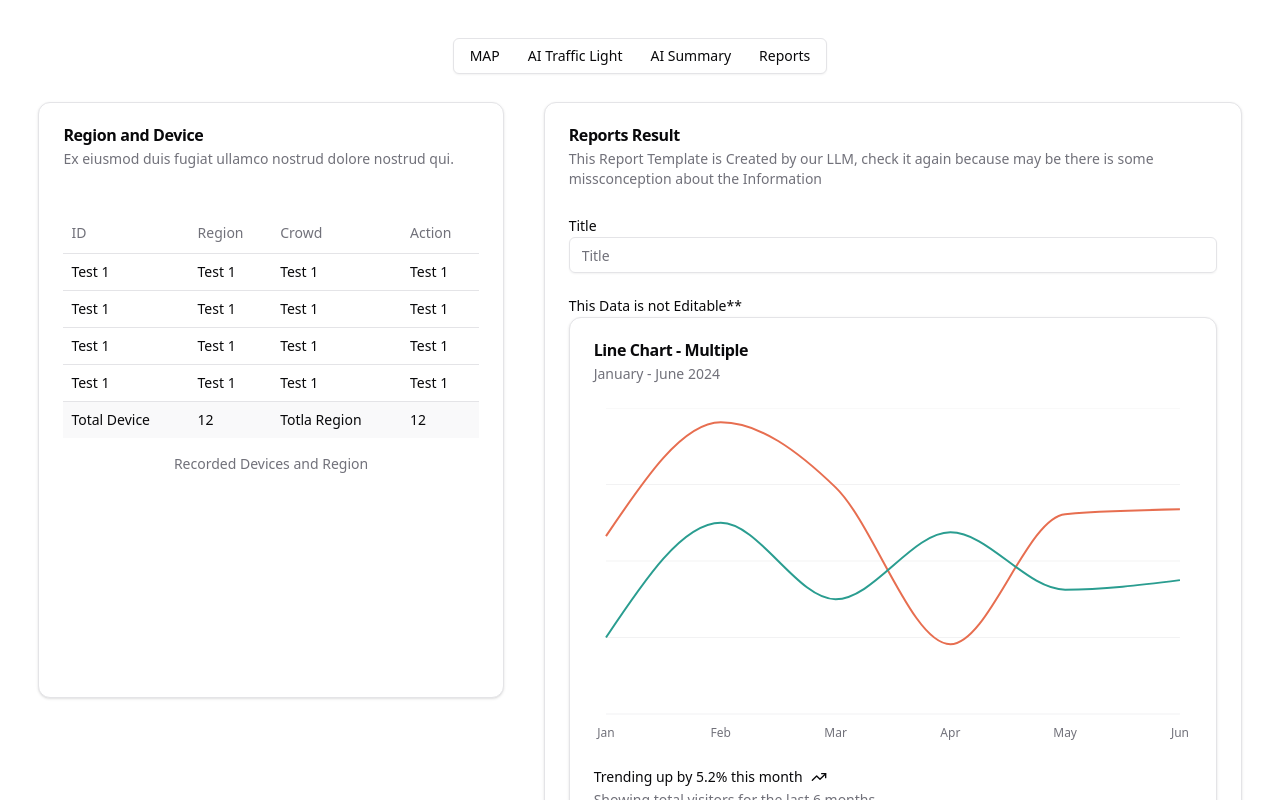
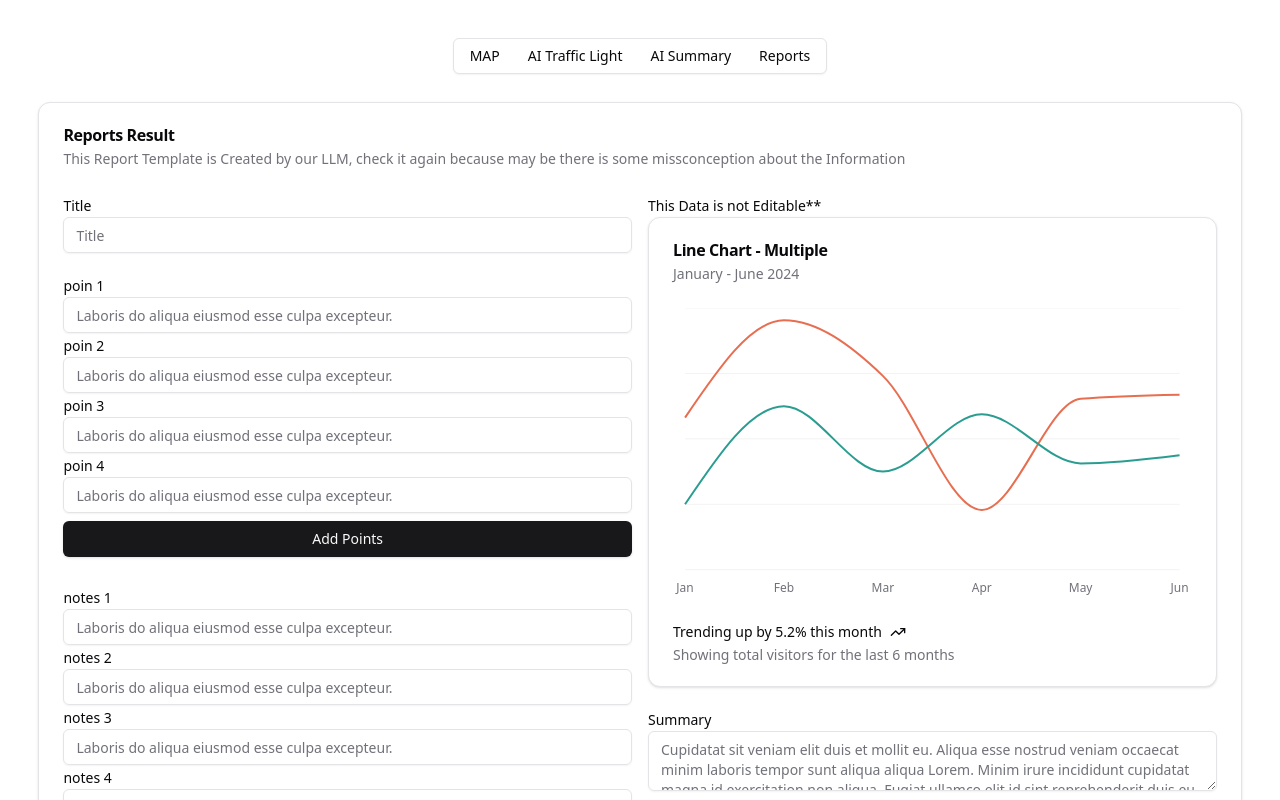
Before and after one commit to alexchtst/Smart-Traffic-Management-Fronteend, a Next.js app: page /Report in a window 1280 px wide. Shown: the top 800 px of the page. Built offline with nearby package versions, Linux system fonts and the light colour scheme.

Commit message:
delete the device table in reports because unescesary

```diff
--- a/src/app/Report/page.jsx
+++ b/src/app/Report/page.jsx
@@ -4,11 +4,8 @@ import React from "react";
 
 const Page = () => {
   return (
-    <div className="w-full h-screen py-[15vw] px-[3vw] space-x-0 space-y-10 md:flex md:py-[8vw] md:space-y-0 md:space-x-10">
-      <div className="md:w-[40%]">
-        <RegionDeviceTable />
-      </div>
-      <div className="md:w-[60%]">
+    <div className="w-full h-fit py-[15vw] px-[3vw] space-x-0 space-y-10 md:flex md:py-[8vw] md:space-y-0 md:space-x-10">
+      <div className="md:w-[100%]">
         <ReportsTemplate />
       </div>
     </div>
--- a/src/app/login/page.jsx
+++ /dev/null
@@ -1,11 +0,0 @@
-import { LoginForm } from "@/components/login-form"
-
-export default function Page() {
-  return (
-    (<div className="flex min-h-svh w-full items-center justify-center p-6 md:p-10">
-      <div className="w-full max-w-sm">
-        <LoginForm />
-      </div>
-    </div>)
-  );
-}
--- a/src/components/reports-template.jsx
+++ b/src/components/reports-template.jsx
@@ -1,5 +1,6 @@
-'use client'
+"use client";
 
+import { Separator } from "@radix-ui/react-menubar";
 import { CrowdChart } from "./chart";
 import {
   Card,
@@ -12,7 +13,51 @@ import { Input } from "./ui/input";
 import { Label } from "./ui/label";
 import { Textarea } from "./ui/textarea";
 
+import { useState, useEffect } from "react";
+import { Button } from "./ui/button";
+
 export function ReportsTemplate() {
+  const [points, setPoints] = useState([
+    {
+      name: "poin 1",
+      content: "Laboris do aliqua eiusmod esse culpa excepteur.",
+    },
+    {
+      name: "poin 2",
+      content: "Laboris do aliqua eiusmod esse culpa excepteur.",
+    },
+    {
+      name: "poin 3",
+      content: "Laboris do aliqua eiusmod esse culpa excepteur.",
+    },
+    {
+      name: "poin 4",
+      content: "Laboris do aliqua eiusmod esse culpa excepteur.",
+    },
+  ]);
+  const [additionalNotes, setAdditionalNotes] = useState([
+    {
+      name: "notes 1",
+      content: "Laboris do aliqua eiusmod esse culpa excepteur.",
+    },
+    {
+      name: "notes 2",
+      content: "Laboris do aliqua eiusmod esse culpa excepteur.",
+    },
+    {
+      name: "notes 3",
+      content: "Laboris do aliqua eiusmod esse culpa excepteur.",
+    },
+    {
+      name: "notes 4",
+      content: "Laboris do aliqua eiusmod esse culpa excepteur.",
+    },
+  ]);
+
+  const [summary, setSummary] = useState(
+    "Cupidatat sit veniam elit duis et mollit eu. Aliqua esse nostrud veniam occaecat minim laboris tempor sunt aliqua aliqua Lorem. Minim irure incididunt cupidatat magna id exercitation non aliqua. Fugiat ullamco elit id sint reprehenderit duis eu consequat veniam magna sunt pariatur tempor enim. Nisi elit consequat irure in aliquip ea nulla in proident consectetur."
+  );
+
   return (
     <Card>
       <CardHeader>
@@ -24,6 +69,8 @@ export function ReportsTemplate() {
       </CardHeader>
       <CardContent>
         <form type="submit">
+          <div className="grid  md:grid-cols-2 grid-cols-1 gap-4">
+            {/* right */}
             <div className="space-y-5">
               {/* title */}
               <div>
@@ -31,28 +78,50 @@ export function ReportsTemplate() {
                 <Input type="text" id="title" placeholder="Title" />
               </div>
 
+              {/* points */}
+              <div>
+                {points.map((point, idx) => (
+                  <div key={idx}>
+                    <Label htmlFor={point.name}>{point.name}</Label>
+                    <Input id={point.name} placeholder={point.content} />
+                  </div>
+                ))}
+                <Button className="my-2 w-full">Add Points</Button>
+              </div>
+
+              {/* additional notes */}
+              <div>
+                {additionalNotes.map((additionalNote, idx) => (
+                  <div key={idx}>
+                    <Label htmlFor={additionalNote.name}>
+                      {additionalNote.name}
+                    </Label>
+                    <Input
+                      id={additionalNote.name}
+                      placeholder={additionalNote.content}
+                    />
+                  </div>
+                ))}
+                <Button className="my-2 w-full">Add Points</Button>
+              </div>
+            </div>
+            {/* left */}
+            <div className="space-y-5">
               {/* chart */}
               <div>
                 <Label htmlFor="chart">This Data is not Editable**</Label>
                 <CrowdChart />
               </div>
 
-            {/* additional notes */}
-            <div>
-              <Label htmlFor="points">Points</Label>
-              <Input id="points" placeholder="Type your message here." />
-            </div>
-
-            {/* additional notes */}
-            <div>
-              <Label htmlFor="notes">Additional Notes</Label>
-              <Input id="notes" placeholder="Type your message here." />
-            </div>
-
               {/* summary */}
               <div>
                 <Label htmlFor="summary">Summary</Label>
-              <Textarea id="summary" placeholder="Type your message here." />
+                <Textarea
+                  id="summary"
+                  placeholder={summary}
+                  className="h-fit"
+                />
+              </div>
             </div>
           </div>
         </form>
```
Also changed, not shown: 1 other file (tests, documents, lock files or other folders). Lines whose indentation alone changed are shown as unchanged.
